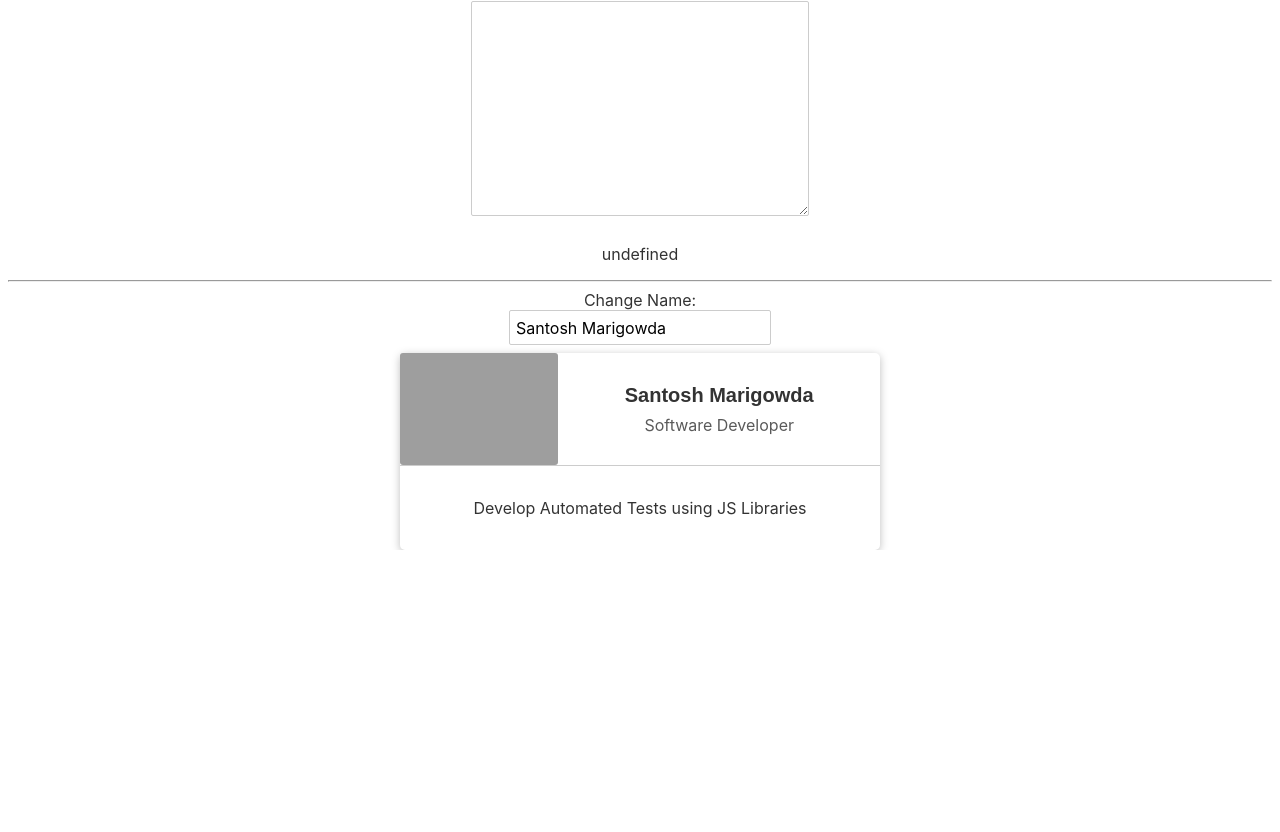
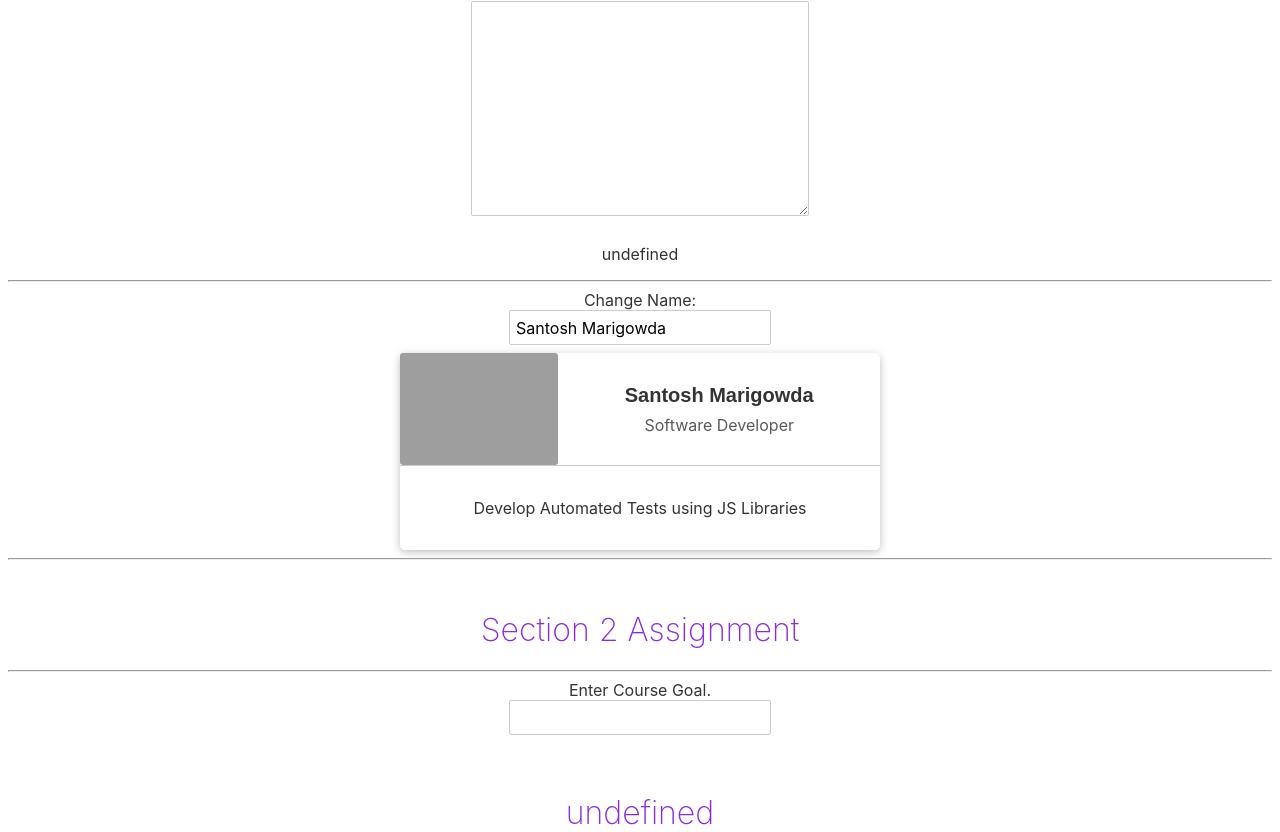
Before and after one commit to smarigowda/my-svelte-project, a Svelte app: page / in a window 1280 px wide. Shown: the part 369-1201 px from the top of the page. Before the commit the page ends 919 px from the top, so only its background shows below. Built offline with nearby package versions, Linux system fonts and the light colour scheme; grey boxes are pictures that could not be loaded.

Commit message:
SUC-2 conditional class

```diff
--- a/src/App.svelte
+++ b/src/App.svelte
@@ -3,10 +3,16 @@
   export let name;
   export let age;
   export let upperName;
+
+
   let jobTitle = "Software Developer";
   let jobDescription = "Develop Automated Tests using JS Libraries";
   let htmlText;
+  let courseGoal;
 
+  function containsExcalmation(value) {
+    return value && value.indexOf('!') > 0;
+  }
   function incAge() {
     age++;
   }
@@ -50,6 +56,9 @@
     color: blueviolet;
     border: 1px solid blueviolet;
   }
+  .red {
+    color: red;
+  }
 </style>
 
 <div class="container">
@@ -69,4 +78,11 @@
   <input type="text" value={name} on:input={nameInput} />
   <!-- <input type="text" bind:value={name} /> -->
   <ContactCard userName={name} {jobTitle} {jobDescription} />
+
+  <hr>
+  <h1>Section 2 Assignment</h1>
+  <hr>
+  <label for="goad">Enter Course Goal.</label>
+  <input type="text" name="goal" bind:value={courseGoal}>
+  <h1 class:red={containsExcalmation(courseGoal)}>{courseGoal}</h1>
 </div>
```
